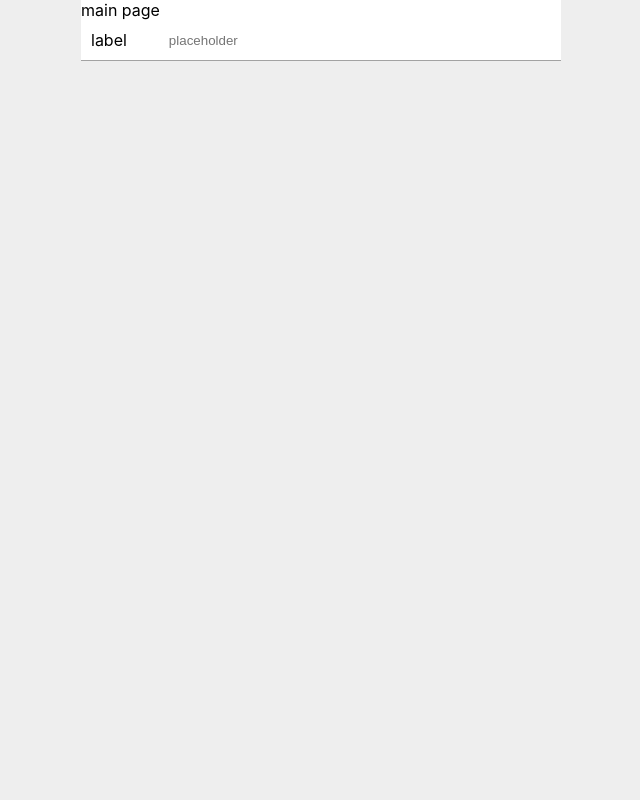
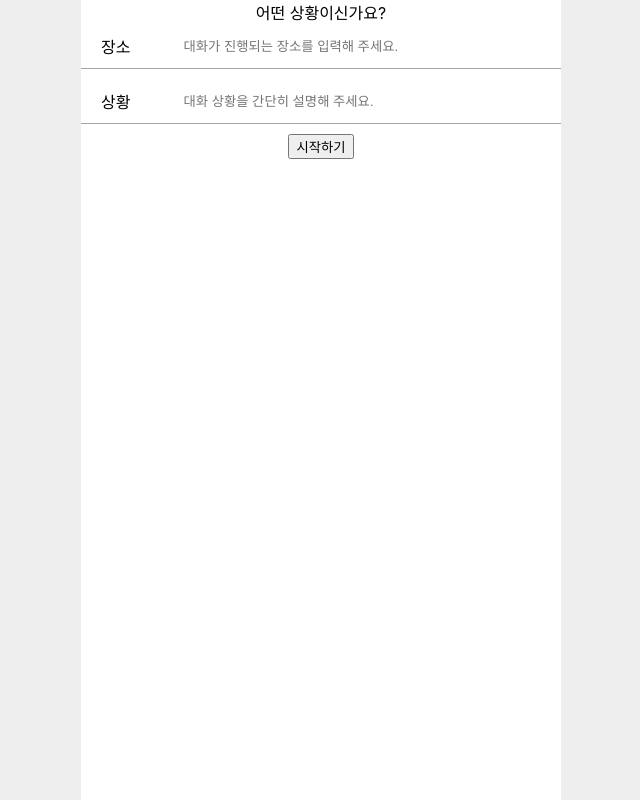
Before and after one commit to jiwon79/gpt-translate, a Next.js app: page / in a window 1280 px wide. Shown: the whole page, without its empty margins (319-959 px from the left). Built offline with nearby package versions, Linux system fonts and the light colour scheme.

Commit message:
:lipstick: main page style

```diff
--- a/app/globals.css
+++ b/app/globals.css
@@ -20,6 +20,7 @@ body {
   display: block;
   max-width: 480px;
   width: 100%;
+  min-height: 100vh;
   align-self: center;
   -webkit-align-self: center;
   background-color: #fff;;
--- /dev/null
+++ b/app/page.module.scss
@@ -0,0 +1,5 @@
+.container {
+  display: flex;
+  flex-direction: column;
+  align-items: center;
+}
--- a/app/page.tsx
+++ b/app/page.tsx
@@ -1,13 +1,14 @@
-"use client"
-
 import TextInput from "@/components/textInput/TextInput";
+import styles from './page.module.scss';
 
 const Home = () => {
   return (
-    <>
-      <div>main page</div>
-      <TextInput label={"label"} placeholder={'placeholder'} />
-    </>
+    <div className={styles.container}>
+      <p>어떤 상황이신가요?</p>
+      <TextInput label={"장소"} placeholder={'대화가 진행되는 장소를 입력해 주세요.'} />
+      <TextInput label={"상황"} placeholder={'대화 상황을 간단히 설명해 주세요.'} />
+      <button>시작하기</button>
+    </div>
   )
 }
 
--- a/components/textInput/TextInput.module.scss
+++ b/components/textInput/TextInput.module.scss
@@ -1,10 +1,14 @@
 .container {
   display: flex;
-  padding: 10px;
+  width: min(100%, 480px);
+  box-sizing: border-box;
+  padding: 10px 20px 10px 20px;
+  margin: 0 20px 10px 20px;
   border-bottom: 1px solid #a2a2a2;
 }
 
 .label {
+  width: 50px;
   margin-right: 40px;
 }
 
```
Also changed, not shown: app/page.module.css (added).
